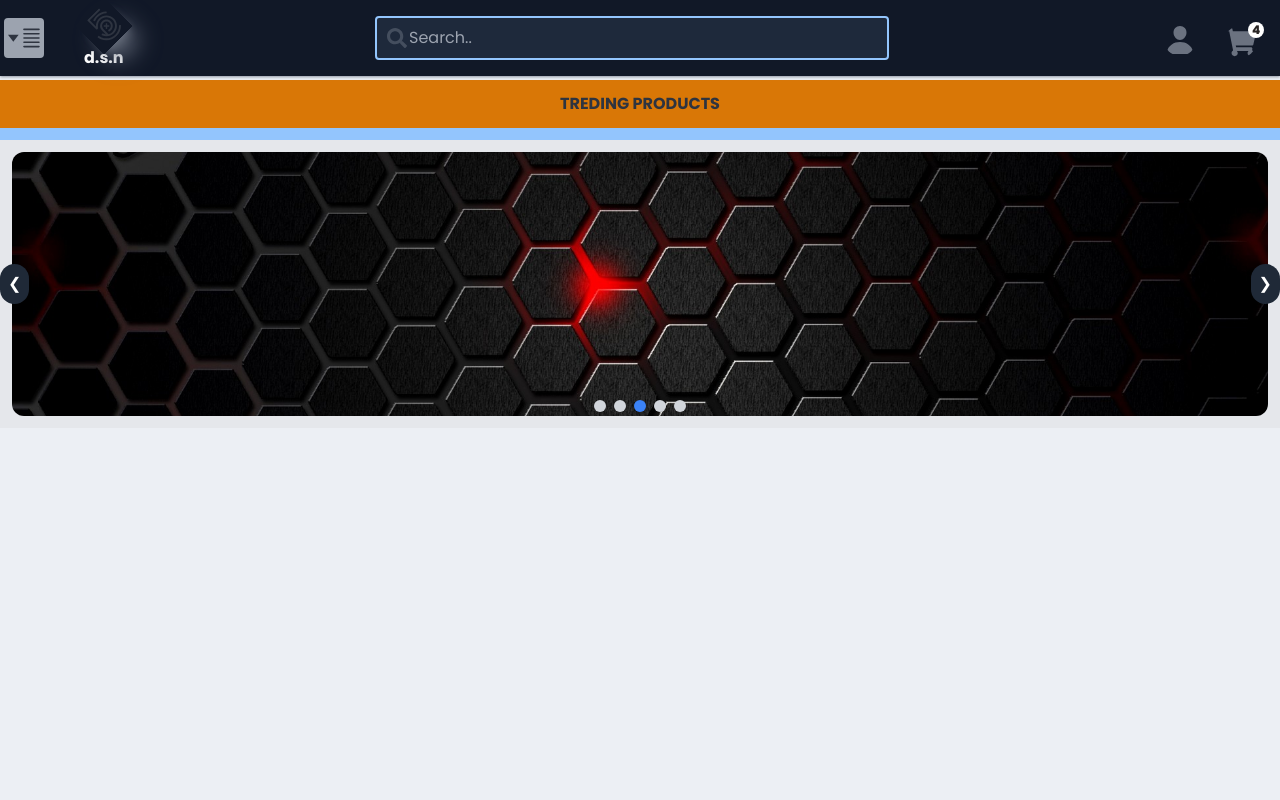
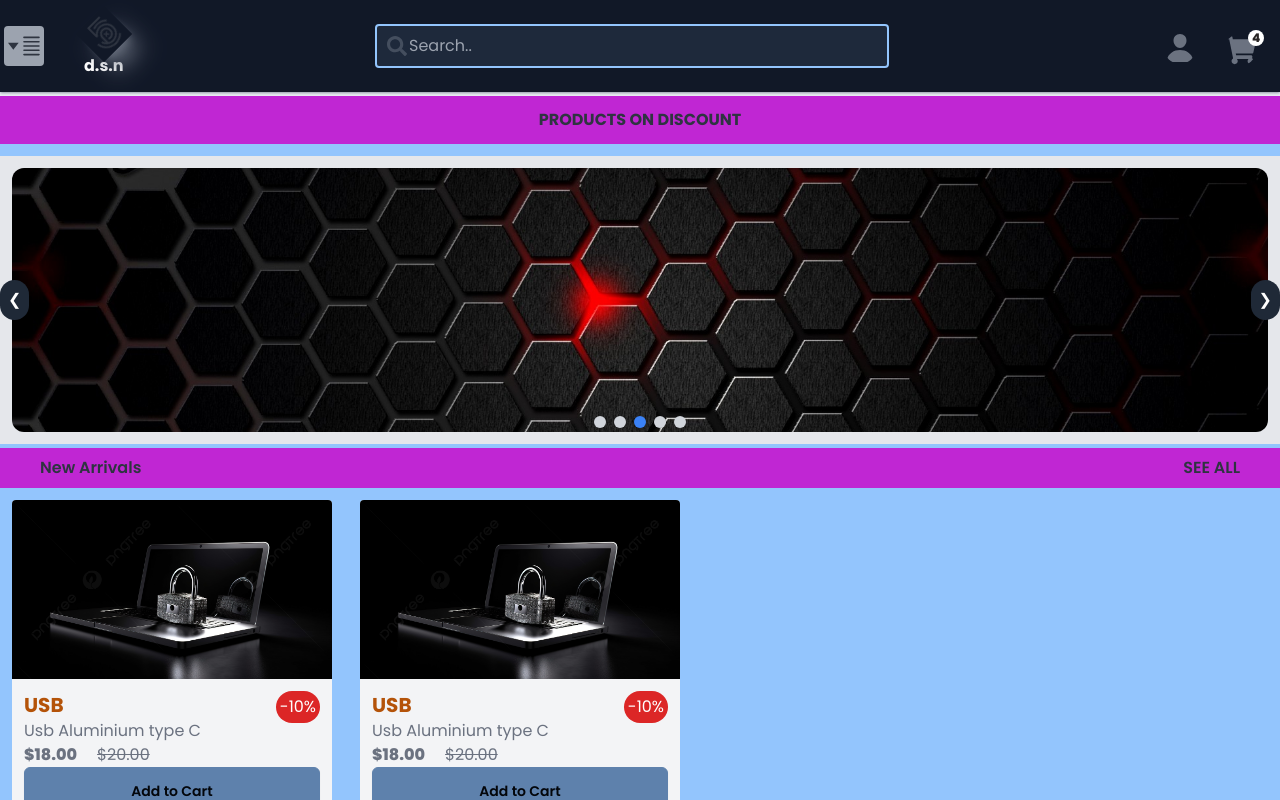
Before and after one commit to dansan-dsn/E-commerce, a React (Vite) app in the folder client/: page /dashboard in a window 1280 px wide. Built offline with nearby package versions, Linux system fonts and the light colour scheme.

Commit message:
new arrivals

```diff
--- a/client/src/components/Navbar.jsx
+++ b/client/src/components/Navbar.jsx
@@ -24,7 +24,7 @@
   };
 
   return (
-    <div className="sticky top-0 left-0 w-full bg-gray-900 z-50 p-1 shadow-gray-400 shadow">
+    <div className="sticky top-0 left-0 w-full bg-gray-900 z-50 py-3 px-1 shadow-gray-400 shadow">
       <div className="container mx-auto flex flex-col xs:justify-between items-center relative">
         <div className="flex w-full items-center justify-between">
           <RxDropdownMenu
@@ -60,7 +60,7 @@
                 to="/dashboard"
                 className={({ isActive }) =>
                   `text-white text-sm font-semibold  hover:bg-gray-700  rounded-full py-2 px-2 mx-2 md:px-14 md:py-3 ${
-                    isActive ? "bg-sky-700" : "bg-gray-600"
+                    isActive ? "bg-sky-700 hover:bg-sky-800" : "bg-gray-600"
                   }`
                 }
               >
@@ -69,8 +69,10 @@
               <NavLink
                 to="/categories"
                 className={({ isActive }) =>
-                  `text-white text-sm font-semibold  hover:bg-gray-700  rounded-full py-2 px-2 mr-2 md:px-14 md:py-3 ${
-                    isActive ? "bg-sky-700" : "bg-gray-600"
+                  `text-white text-sm font-semibold    rounded-full py-2 px-2 mr-2 md:px-14 md:py-3 ${
+                    isActive
+                      ? "bg-sky-700 hover:bg-sky-800"
+                      : "bg-gray-600 hover:bg-gray-700"
                   }`
                 }
               >
@@ -80,7 +82,7 @@
                 to="/account"
                 className={({ isActive }) =>
                   `text-white text-sm font-semibold  hover:bg-gray-700  rounded-full py-2 px-2 mr-2 md:px-14 md:py-3 ${
-                    isActive ? "bg-sky-700" : "bg-gray-600"
+                    isActive ? "bg-sky-700 hover:bg-sky-800" : "bg-gray-600"
                   }`
                 }
               >
@@ -90,7 +92,7 @@
                 to="/contact-us"
                 className={({ isActive }) =>
                   `text-white text-sm font-semibold  hover:bg-gray-700  rounded-full py-2 px-2 mr-2 md:px-14 md:py-3 ${
-                    isActive ? "bg-sky-700" : "bg-gray-600"
+                    isActive ? "bg-sky-700 hover:bg-sky-800" : "bg-gray-600"
                   }`
                 }
               >
--- /dev/null
+++ b/client/src/components/cards/Items.jsx
@@ -0,0 +1,87 @@
+import React, { useEffect, useState } from "react";
+import { Link } from "react-router-dom";
+import img from "../../assets/images/back1.jpg";
+
+const Items = () => {
+  const [products, setProducts] = useState([
+    {
+      id: 1,
+      image: img,
+      category: "USB",
+      name: "Usb Aluminium type C",
+      price: 20,
+      discount: 10,
+    },
+    {
+      id: 2,
+      image: img,
+      category: "USB",
+      name: "Usb Aluminium type C",
+      price: 20,
+      discount: 10,
+    },
+  ]);
+
+  useEffect(() => {
+    const updatedProducts = products.map((product) => {
+      const newPrice = product.price * (1 - product.discount / 100);
+      return { ...product, newPrice: newPrice };
+    });
+    setProducts(updatedProducts);
+  }, []);
+
+  return (
+    <div>
+      <div className="flex justify-between py-2 px-10 bg-fuchsia-600 mt-1">
+        <p className="font-semibold">New Arrivals</p>
+        <Link
+          to="/categories"
+          className="font-semibold uppercase hover:text-gray-600"
+        >
+          See All
+        </Link>
+      </div>
+      <div className=" flex gap-1">
+        {products.map((product, index) => {
+          return (
+            <div
+              key={product.id}
+              className="w-1/2 md:w-1/4 bg-gray-100 m-3 rounded"
+            >
+              <img
+                src={product.image}
+                alt={product.name}
+                className="rounded-t"
+              />
+              <div className="flex flex-col p-3 relative">
+                <p className=" font-bold text-xl uppercase text-amber-700">
+                  {product.category}
+                </p>
+                <p className="text-gray-500">{product.name}</p>
+                <div className="flex gap-5">
+                  <p className="text-gray-500 font-extrabold">
+                    $
+                    {product.newPrice
+                      ? product.newPrice.toFixed(2)
+                      : product.price}
+                  </p>
+                  <p className="text-gray-500 line-through">
+                    ${product.price.toFixed(2)}
+                  </p>
+                </div>
+                <p className="text-white absolute right-3 bg-red-600 p-1 rounded-full">
+                  -{product.discount}%
+                </p>
+                <button className="w-full btn btn-primary rounded-md p-2">
+                  Add to Cart
+                </button>
+              </div>
+            </div>
+          );
+        })}
+      </div>
+    </div>
+  );
+};
+
+export default Items;
--- /dev/null
+++ b/client/src/pages/AllProducts.jsx
@@ -0,0 +1,7 @@
+import React from "react";
+
+const AllProducts = () => {
+  return <div>AllProducts</div>;
+};
+
+export default AllProducts;
--- a/client/src/pages/Home.jsx
+++ b/client/src/pages/Home.jsx
@@ -2,6 +2,7 @@
 import { Link } from "react-router-dom";
 import Navbar from "../components/Navbar";
 import Carousel from "../components/Carousel";
+import Items from "../components/cards/Items";
 
 const Home = () => {
   return (
@@ -9,12 +10,15 @@
       <Navbar />
       <div className="flex-grow overflow-y-auto ">
         <div className="bg-blue-300 ">
-          <div className="text-center bg-amber-600 mt-1">
+          <div className="text-center bg-fuchsia-600 mt-1">
             <h1 className="p-3 text-center uppercase font-bold">
-              Treding Products
+              products on Discount
             </h1>
           </div>
           <Carousel />
+          <div>
+            <Items />
+          </div>
         </div>
       </div>
     </div>
```
Also changed, not shown: client/src/utils/project_overview.txt.
